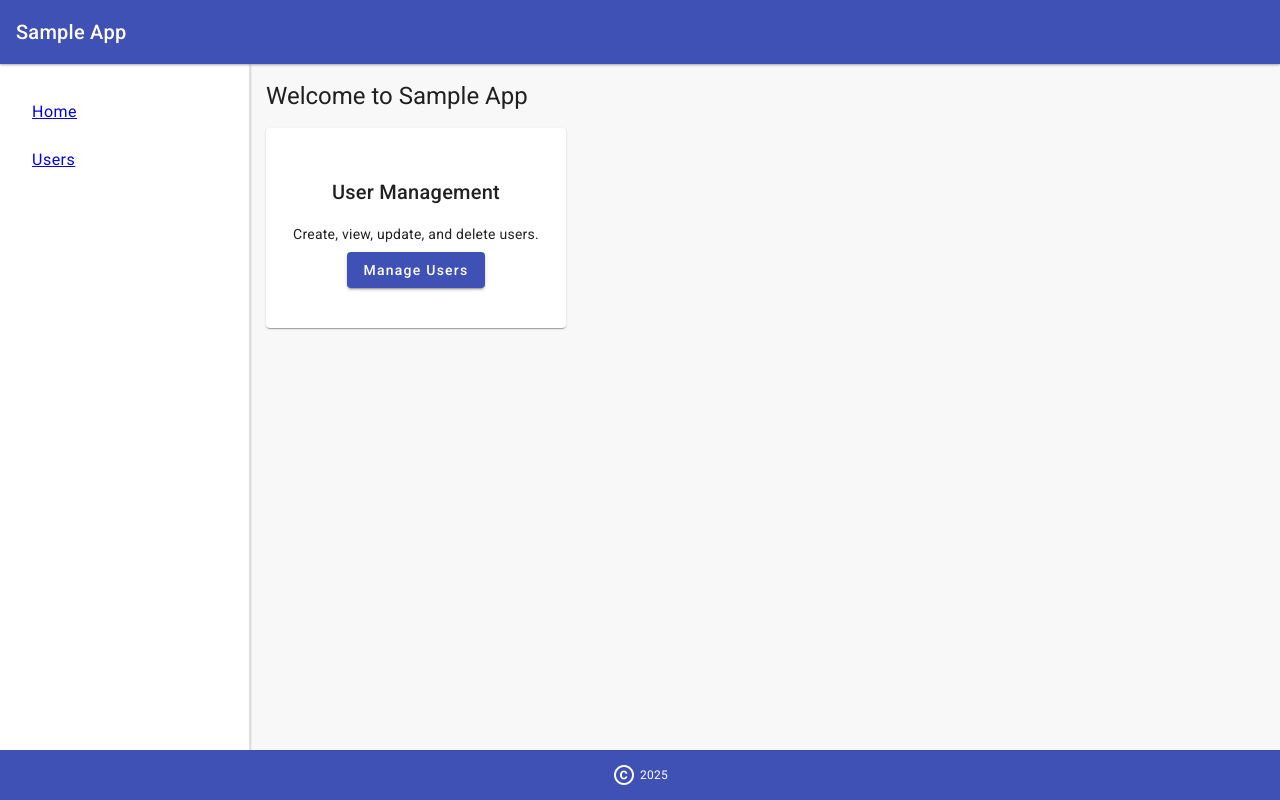
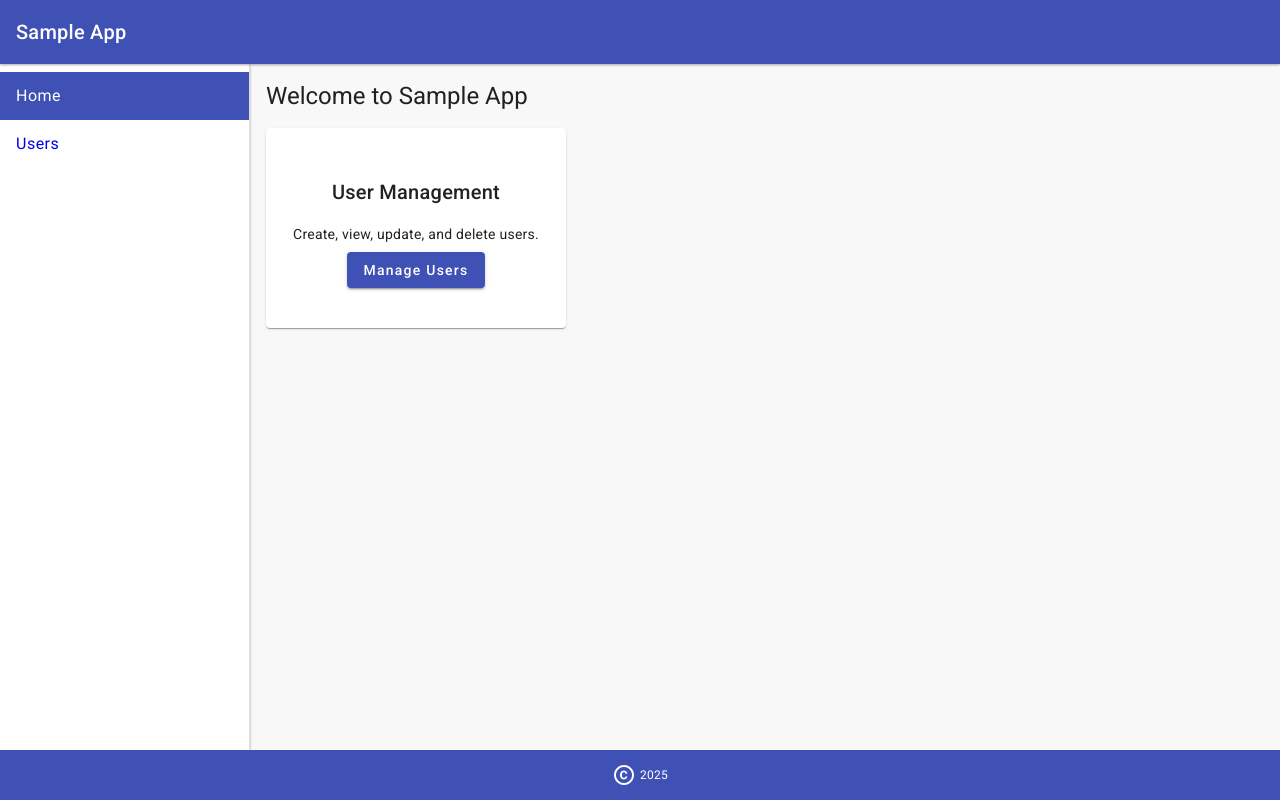
Before and after one commit to paquette-dev/sample-client, an Angular app: page / in a window 1280 px wide. Built offline with nearby package versions, Linux system fonts and the light colour scheme.

Commit message:
refactor(sidenav): adjust padding, active and hover states

```diff
--- a/src/app/app.component.css
+++ b/src/app/app.component.css
@@ -48,9 +48,35 @@ footer span {
   width: 250px;
   box-shadow: 0 1px 3px rgba(0, 0, 0, 0.12), 0 1px 2px rgba(0, 0, 0, 0.24);
   background-color: #fff;
-  padding: 16px;
 }
 
 .content {
   flex: 1;
 }
+
+.sidenav .sidenav-link {
+  display: block;
+  width: 100%;
+  height: 100%;
+  text-decoration: none;
+  padding: 0 16px;
+  line-height: 48px;
+}
+
+.sidenav .sidenav-link:hover {
+  background-color: #3f51b5;
+  color: #fff;
+}
+
+.sidenav .sidenav-link.active-link {
+  background-color: #3f51b5;
+  color: #fff;
+}
+
+mat-list-item {
+  padding: 0 !important;
+}
+
+::ng-deep .mat-mdc-list-item-content {
+  padding: 0 !important;
+}
--- a/src/app/app.component.html
+++ b/src/app/app.component.html
@@ -8,10 +8,21 @@
         <div class="sidenav-content">
           <mat-list>
             <mat-list-item>
-              <a routerLink="/" routerLinkActive="active-link">Home</a>
+              <a
+                routerLink="/"
+                routerLinkActive="active-link"
+                [routerLinkActiveOptions]="{ exact: true }"
+                class="sidenav-link"
+                >Home</a
+              >
             </mat-list-item>
             <mat-list-item>
-              <a routerLink="/users" routerLinkActive="active-link">Users</a>
+              <a
+                routerLink="/users"
+                routerLinkActive="active-link"
+                class="sidenav-link"
+                >Users</a
+              >
             </mat-list-item>
           </mat-list>
         </div>
```
